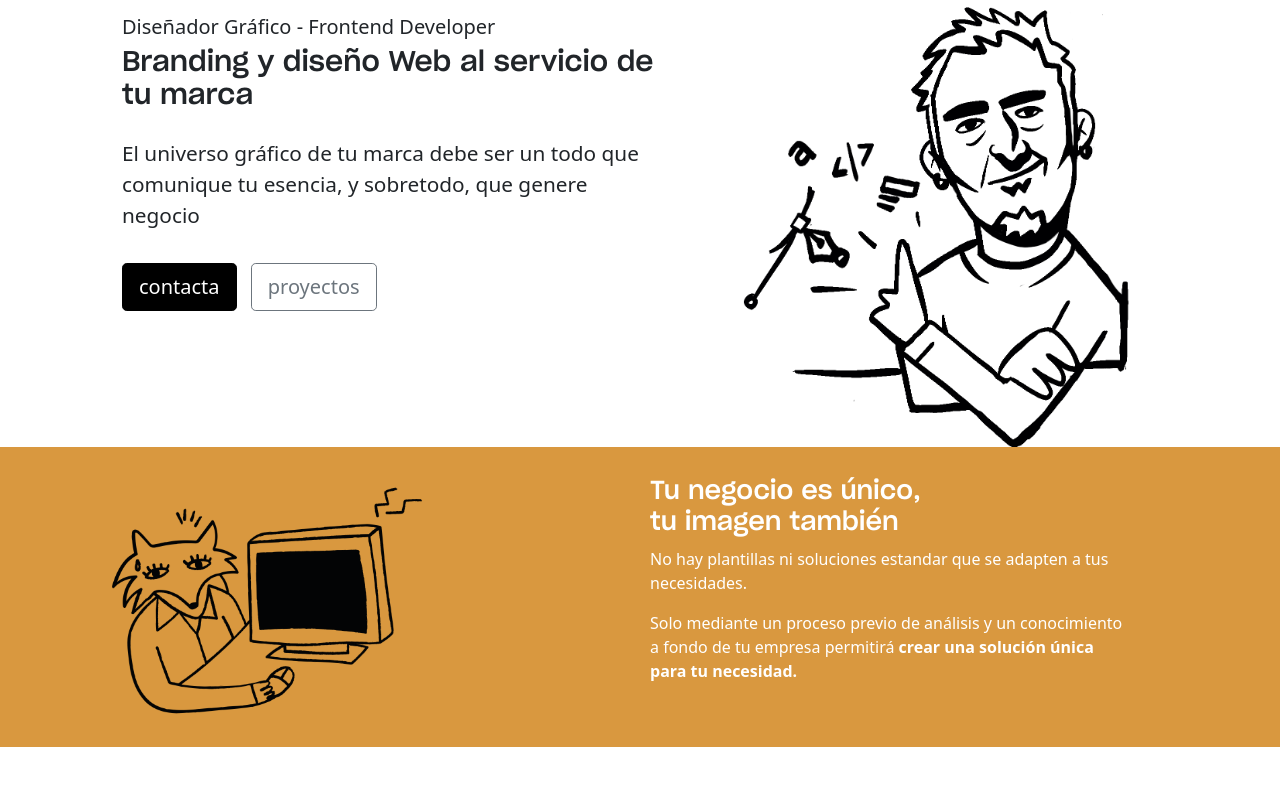
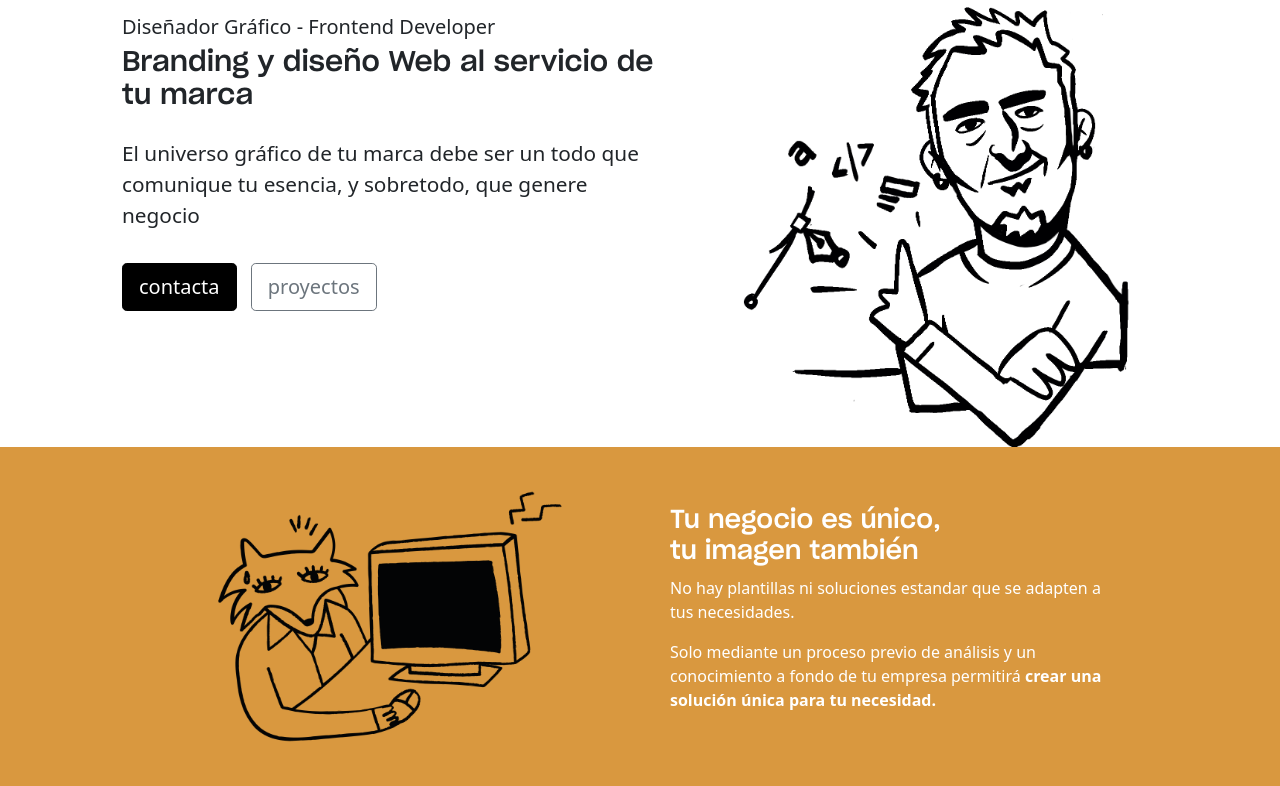
Before and after one commit to rafavillarraso/Landing-page-porfolio, a plain HTML site: page index.html in a window 1280 px wide. Shown: the part 94-880 px from the top of the page. Before the commit the page ends 848 px from the top, so only its background shows below. Drawn offline with nearby package versions, Linux system fonts and the light colour scheme.

Commit message:
centrar segunda area y modificar tamaños de la misma

```diff
--- a/index.html
+++ b/index.html
@@ -48,7 +48,7 @@
 <div id="fondo-sec2">
 <section class=container-fluid>
     <div class="row" id="seccion2">
-        <div class="col-6">
+        <div class="col-5" id="zorro">
             <img id="imagen-zorro" src="assets/cole-page-not-found.png">
         </div>
         <div class="col-5" id="texto-sec2">
--- a/style.css
+++ b/style.css
@@ -81,14 +81,15 @@ h3, h2, li a {
 
 /* Formateado de la sección 2*/
 #seccion2 {
-    max-height: 300px;
+    max-height: fit-content;
+    justify-content: center;
 }
 
 #imagen-zorro {
-    max-width: 450px;
+    max-width:inherit;
     max-height: auto;
-    text-align: center;
-    padding-right: 20px;
+    align-items: center;
+    margin: 0 auto;
 }
 
 #fondo-sec2 {
@@ -96,7 +97,9 @@ h3, h2, li a {
 }
 
 #texto-sec2 {
-    padding: 30px 10px;
+    padding: 30px 30px;
+    margin-top: auto;
+    margin-bottom: auto;
 }
 
 #texto-sec2 h3{
```
